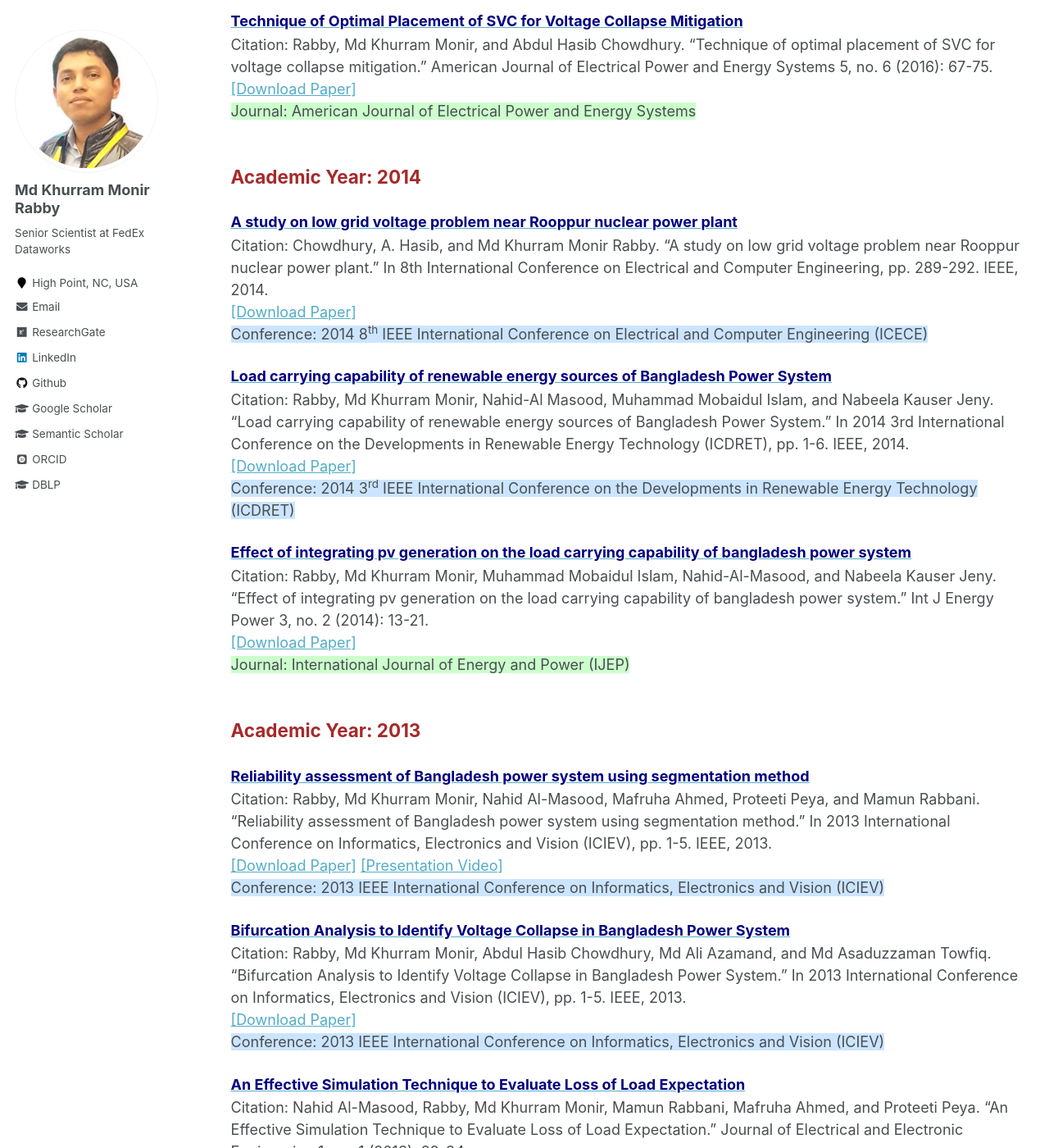
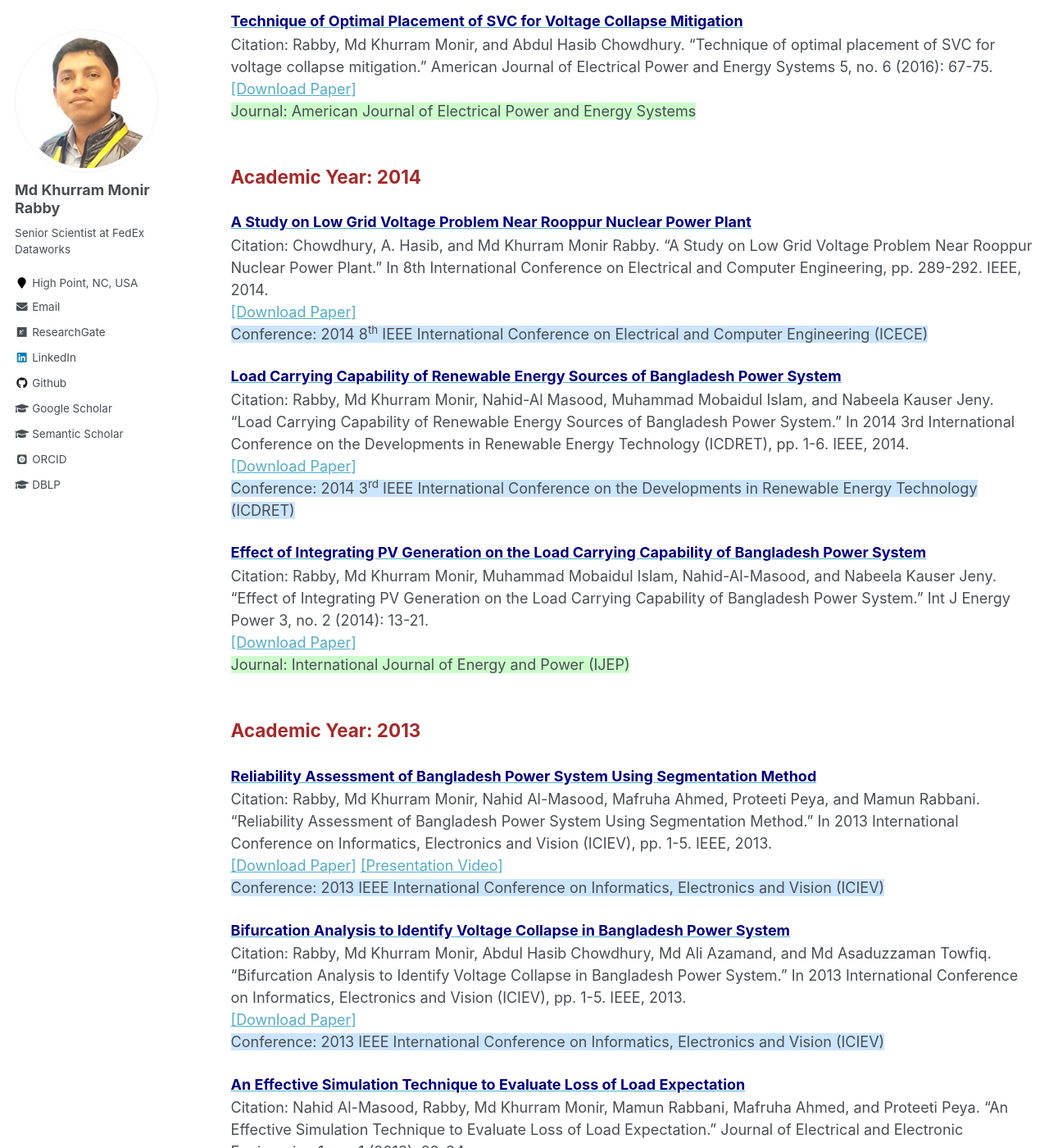
Before and after one commit to mkmrabby/mkmrabby.github.io, a Jekyll site: the page built from _pages/publications_lists.md, in a window 1280 px wide and 1400 px high, scrolled down 4734 px. Shown: the whole window at 82% size. Built offline with Jekyll 4.4.1, drawn with Linux system fonts in a browser that asks for light colours; some web fonts are replaced; some of the changed text lies outside the part shown.

Commit message:
Update publications_lists.md

```diff
--- a/_pages/publications_lists.md
+++ b/_pages/publications_lists.md
@@ -70,8 +70,8 @@ Citation: Eshun, Robert B., Md Khurram Monir Rabby, AKM Kamrul Islam, and Marwan
 <span style="background-color:#cce5ff; font-size:1em;">Conference: 12<sup>th</sup> ACM International Conference on Bioinformatics, Computational Biology, and Health Informatics</span>
 <br/>
 
-<span style="color:black; font-size:1.1em"><b><a href="https://dl.acm.org/doi/abs/10.1145/3409334.3452065" target="_blank"><font color="Navy" size="4">Epileptic seizures classification in EEG using PCA based genetic algorithm through machine learning</font></a></b></span><br/>
-Citation: Rabby, Md Khurram Monir, AKM Kamrul Islam, Saeid Belkasim, and Marwan U. Bikdash. "Epileptic seizures classification in EEG using PCA based genetic algorithm through machine learning." In Proceedings of the 2021 ACM southeast conference, pp. 17-24. 2021.<br/>
+<span style="color:black; font-size:1.1em"><b><a href="https://dl.acm.org/doi/abs/10.1145/3409334.3452065" target="_blank"><font color="Navy" size="4">Epileptic Seizures Classification in EEG Using PCA Based Genetic Algorithm Through Machine Learning</font></a></b></span><br/>
+Citation: Rabby, Md Khurram Monir, AKM Kamrul Islam, Saeid Belkasim, and Marwan U. Bikdash. "Epileptic Seizures Classification in EEG Using PCA Based Genetic Algorithm Through Machine Learning." In Proceedings of the 2021 ACM southeast conference, pp. 17-24. 2021.<br/>
 <a href="https://dl.acm.org/doi/abs/10.1145/3409334.3452065" target="_blank">[Download Paper]</a> <br/>
 <span style="background-color:#cce5ff; font-size:1em;">Conference: 2021 ACM Southeast Conference</span>
 <br/>
@@ -175,20 +175,20 @@ Citation: Rabby, Md Khurram Monir, and Abdul Hasib Chowdhury. "Technique of opti
 <span style="font-size:1.25em; color:brown;"><b>Academic Year: 2014</b></span>
 <br/>
 
-<span style="color:black; font-size:1.1em"><b><a href="https://ieeexplore.ieee.org/abstract/document/7027010" target="_blank"><font color="Navy" size="4">A study on low grid voltage problem near Rooppur nuclear power plant</font></a></b></span><br/>
-Citation: Chowdhury, A. Hasib, and Md Khurram Monir Rabby. "A study on low grid voltage problem near Rooppur nuclear power plant." In 8th International Conference on Electrical and Computer Engineering, pp. 289-292. IEEE, 2014.<br/>
+<span style="color:black; font-size:1.1em"><b><a href="https://ieeexplore.ieee.org/abstract/document/7027010" target="_blank"><font color="Navy" size="4">A Study on Low Grid Voltage Problem Near Rooppur Nuclear Power Plant</font></a></b></span><br/>
+Citation: Chowdhury, A. Hasib, and Md Khurram Monir Rabby. "A Study on Low Grid Voltage Problem Near Rooppur Nuclear Power Plant." In 8th International Conference on Electrical and Computer Engineering, pp. 289-292. IEEE, 2014.<br/>
 <a href="https://ieeexplore.ieee.org/abstract/document/7027010" target="_blank">[Download Paper]</a> <br/>
 <span style="background-color:#cce5ff; font-size:1em;">Conference: 2014 8<sup>th</sup> IEEE International Conference on Electrical and Computer Engineering (ICECE)</span>
 <br/>
 
-<span style="color:black; font-size:1.1em"><b><a href="https://ieeexplore.ieee.org/document/6861686" target="_blank"><font color="Navy" size="4">Load carrying capability of renewable energy sources of Bangladesh Power System</font></a></b></span><br/>
-Citation: Rabby, Md Khurram Monir, Nahid-Al Masood, Muhammad Mobaidul Islam, and Nabeela Kauser Jeny. "Load carrying capability of renewable energy sources of Bangladesh Power System." In 2014 3rd International Conference on the Developments in Renewable Energy Technology (ICDRET), pp. 1-6. IEEE, 2014.<br/>
+<span style="color:black; font-size:1.1em"><b><a href="https://ieeexplore.ieee.org/document/6861686" target="_blank"><font color="Navy" size="4">Load Carrying Capability of Renewable Energy Sources of Bangladesh Power System</font></a></b></span><br/>
+Citation: Rabby, Md Khurram Monir, Nahid-Al Masood, Muhammad Mobaidul Islam, and Nabeela Kauser Jeny. "Load Carrying Capability of Renewable Energy Sources of Bangladesh Power System." In 2014 3rd International Conference on the Developments in Renewable Energy Technology (ICDRET), pp. 1-6. IEEE, 2014.<br/>
 <a href="https://ieeexplore.ieee.org/abstract/document/8009129" target="_blank">[Download Paper]</a> <br/>
 <span style="background-color:#cce5ff; font-size:1em;">Conference: 2014 3<sup>rd</sup> IEEE International Conference on the Developments in Renewable Energy Technology (ICDRET)</span>
 <br/>
 
-<span style="color:black; font-size:1.1em"><b><a href="https://d1wqtxts1xzle7.cloudfront.net/47284032/Effect_of_Integrating_PV_Generation_on_the_Load_Carrying_Capability_of_Bangladesh_Power_System-libre.pdf?1468731484=&response-content-disposition=inline%3B+filename%3DEffect_of_Integrating_PV_Generation_on_t.pdf&Expires=1748818025&Signature=g3E6CrsTv33WmVM7hcuElTpDyv-xVEwd-peo60WdBxSkGe3UWRdMNeElupGLufVXWfzyH-EaTlFP9~Hvq2CWpP4xHQucY5ZCU6da42fmDBJwDBVqeXh1lptD8hdj7y0MeFU534cjmQk1sHLqpL3GflBHsx2k9gtShxUvHdJsw1cnvHELrPkBV~SBU7bhN2N~Cqhxi8cj5gkWhMTa81GA8knZefQbQuqUreDi6YbFJjOJUNde5qCvuaceghZHo0ffvUyuOOCIjmuF0MaX3aR1Yc16jf79z1857IHzHIFzIu3FoPtt6HseMgBZHfoahRzeCmdgSygnWrCxyIV6eZQtTw__&Key-Pair-Id=APKAJLOHF5GGSLRBV4ZA" target="_blank"><font color="Navy" size="4">Effect of integrating pv generation on the load carrying capability of bangladesh power system</font></a></b></span><br/>
-Citation: Rabby, Md Khurram Monir, Muhammad Mobaidul Islam, Nahid-Al-Masood, and Nabeela Kauser Jeny. "Effect of integrating pv generation on the load carrying capability of bangladesh power system." Int J Energy Power 3, no. 2 (2014): 13-21.<br/>
+<span style="color:black; font-size:1.1em"><b><a href="https://d1wqtxts1xzle7.cloudfront.net/47284032/Effect_of_Integrating_PV_Generation_on_the_Load_Carrying_Capability_of_Bangladesh_Power_System-libre.pdf?1468731484=&response-content-disposition=inline%3B+filename%3DEffect_of_Integrating_PV_Generation_on_t.pdf&Expires=1748818025&Signature=g3E6CrsTv33WmVM7hcuElTpDyv-xVEwd-peo60WdBxSkGe3UWRdMNeElupGLufVXWfzyH-EaTlFP9~Hvq2CWpP4xHQucY5ZCU6da42fmDBJwDBVqeXh1lptD8hdj7y0MeFU534cjmQk1sHLqpL3GflBHsx2k9gtShxUvHdJsw1cnvHELrPkBV~SBU7bhN2N~Cqhxi8cj5gkWhMTa81GA8knZefQbQuqUreDi6YbFJjOJUNde5qCvuaceghZHo0ffvUyuOOCIjmuF0MaX3aR1Yc16jf79z1857IHzHIFzIu3FoPtt6HseMgBZHfoahRzeCmdgSygnWrCxyIV6eZQtTw__&Key-Pair-Id=APKAJLOHF5GGSLRBV4ZA" target="_blank"><font color="Navy" size="4">Effect of Integrating PV Generation on the Load Carrying Capability of Bangladesh Power System</font></a></b></span><br/>
+Citation: Rabby, Md Khurram Monir, Muhammad Mobaidul Islam, Nahid-Al-Masood, and Nabeela Kauser Jeny. "Effect of Integrating PV Generation on the Load Carrying Capability of Bangladesh Power System." Int J Energy Power 3, no. 2 (2014): 13-21.<br/>
 <a href="https://d1wqtxts1xzle7.cloudfront.net/47284032/Effect_of_Integrating_PV_Generation_on_the_Load_Carrying_Capability_of_Bangladesh_Power_System-libre.pdf?1468731484=&response-content-disposition=inline%3B+filename%3DEffect_of_Integrating_PV_Generation_on_t.pdf&Expires=1748818025&Signature=g3E6CrsTv33WmVM7hcuElTpDyv-xVEwd-peo60WdBxSkGe3UWRdMNeElupGLufVXWfzyH-EaTlFP9~Hvq2CWpP4xHQucY5ZCU6da42fmDBJwDBVqeXh1lptD8hdj7y0MeFU534cjmQk1sHLqpL3GflBHsx2k9gtShxUvHdJsw1cnvHELrPkBV~SBU7bhN2N~Cqhxi8cj5gkWhMTa81GA8knZefQbQuqUreDi6YbFJjOJUNde5qCvuaceghZHo0ffvUyuOOCIjmuF0MaX3aR1Yc16jf79z1857IHzHIFzIu3FoPtt6HseMgBZHfoahRzeCmdgSygnWrCxyIV6eZQtTw__&Key-Pair-Id=APKAJLOHF5GGSLRBV4ZA" target="_blank">[Download Paper]</a> <br/>
 <span style="background-color:#ccffcc; font-size:1em;">Journal: International Journal of Energy and Power (IJEP)</span>
 <br/>
@@ -197,8 +197,8 @@ Citation: Rabby, Md Khurram Monir, Muhammad Mobaidul Islam, Nahid-Al-Masood, and
 <span style="font-size:1.25em; color:brown;"><b>Academic Year: 2013</b></span>
 <br/>
 
-<span style="color:black; font-size:1.1em"><b><a href="https://ieeexplore.ieee.org/abstract/document/6572617" target="_blank"><font color="Navy" size="4">Reliability assessment of Bangladesh power system using segmentation method</font></a></b></span><br/>
-Citation:  Rabby, Md Khurram Monir, Nahid Al-Masood, Mafruha Ahmed, Proteeti Peya, and Mamun Rabbani. "Reliability assessment of Bangladesh power system using segmentation method." In 2013 International Conference on Informatics, Electronics and Vision (ICIEV), pp. 1-5. IEEE, 2013.<br/>
+<span style="color:black; font-size:1.1em"><b><a href="https://ieeexplore.ieee.org/abstract/document/6572617" target="_blank"><font color="Navy" size="4">Reliability Assessment of Bangladesh Power System Using Segmentation Method</font></a></b></span><br/>
+Citation:  Rabby, Md Khurram Monir, Nahid Al-Masood, Mafruha Ahmed, Proteeti Peya, and Mamun Rabbani. "Reliability Assessment of Bangladesh Power System Using Segmentation Method." In 2013 International Conference on Informatics, Electronics and Vision (ICIEV), pp. 1-5. IEEE, 2013.<br/>
 <a href="https://ieeexplore.ieee.org/abstract/document/6572617" target="_blank">[Download Paper]</a>
 <a href="https://youtu.be/F_JQCACFlfo" target="_blank">[Presentation Video]</a><br/>
 <span style="background-color:#cce5ff; font-size:1em;">Conference: 2013 IEEE International Conference on Informatics, Electronics and Vision (ICIEV)</span>
```
